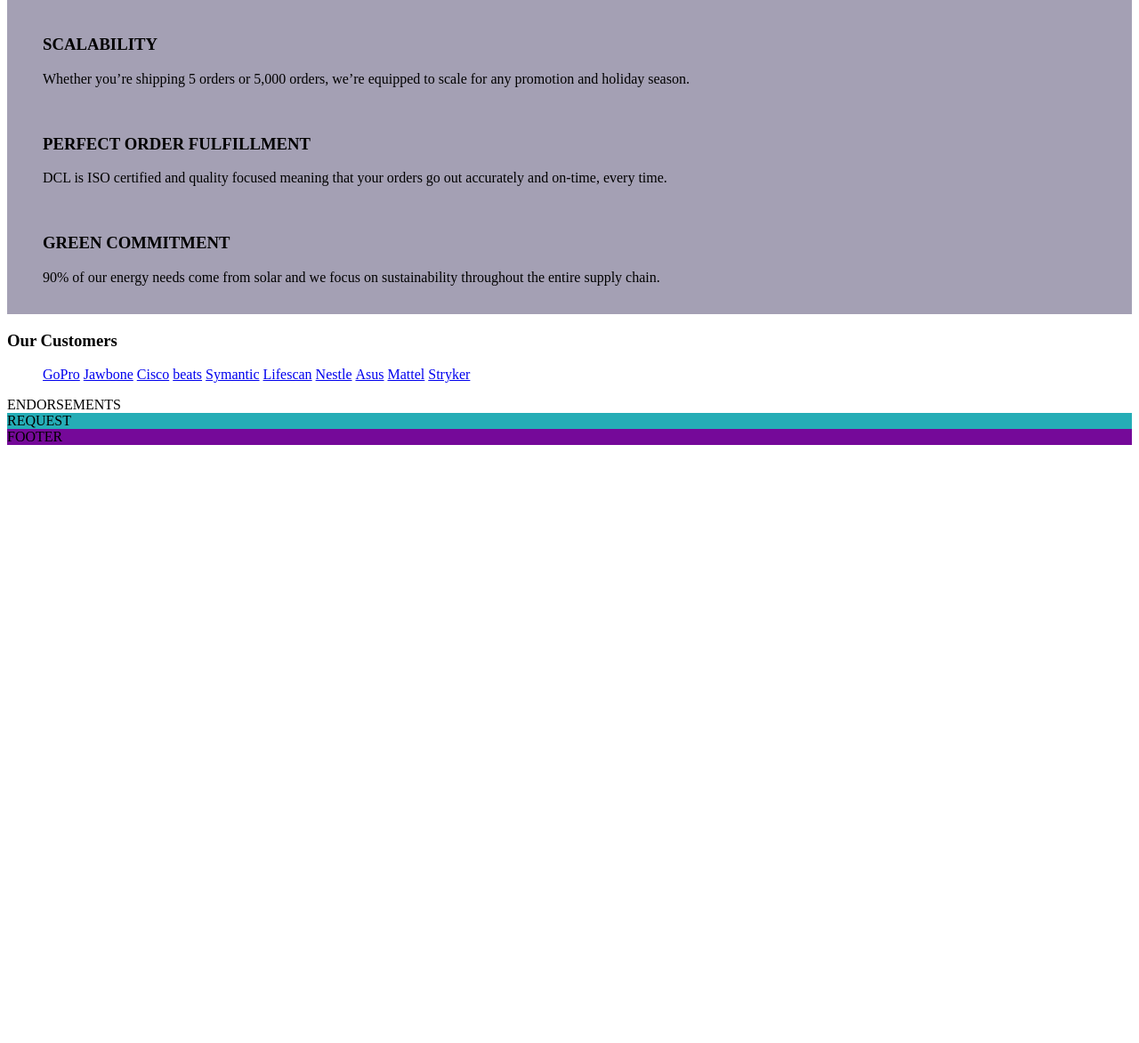
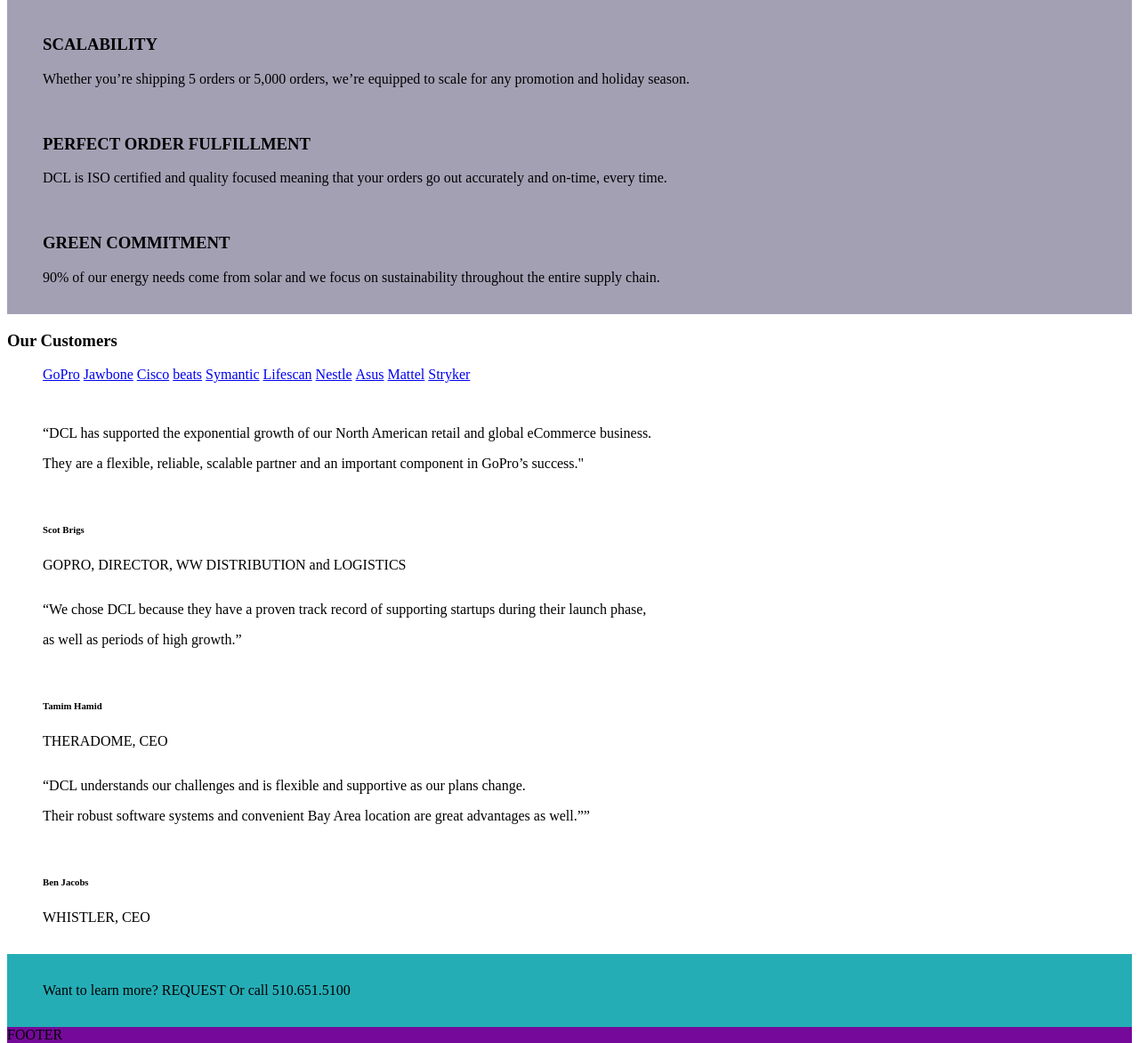
Before and after one commit to intoabrownstudy/dcl_css, a plain HTML site: page DCL/index.html in a window 1280 px wide. Shown: the part 1240-2412 px from the top of the page at 89% size. Before the commit the page ends 1740 px from the top, so only its background shows below. Drawn offline with Linux system fonts and the light colour scheme.

Commit message:
list of requests added

```diff
--- a/DCL/index.html
+++ b/DCL/index.html
@@ -81,6 +81,7 @@
             <h3>GREEN COMMITMENT</h3>
             <p>90% of our energy needs come from solar and we focus on sustainability throughout the entire supply chain.</p>
           </li>
+      </ul>
 
     </div>
 
@@ -103,11 +104,43 @@
     </div>
 
     <div id="endorsements">
-      ENDORSEMENTS
+      <ul>
+
+        <li><p>“DCL has supported the exponential growth of our North American retail and global eCommerce business.</p>
+            <p>They are a flexible, reliable, scalable partner and an important component in GoPro’s success."</p>
+            <img scr="http://placehold.it/140x100">
+            <h6>Scot Brigs</h6>
+            <p>GOPRO, DIRECTOR, WW DISTRIBUTION and LOGISTICS</p>
+          </li>
+
+        <li><p>“We chose DCL because they have a proven track record of supporting startups during their launch phase,</p>
+            <p>as well as periods of high growth.”</p>
+            <img scr="http://placehold.it/140x100">
+            <h6>Tamim Hamid</h6>
+            <p>THERADOME, CEO</p>
+          </li>
+
+        <li><p>“DCL understands our challenges and is flexible and supportive as our plans change.</p>
+            </p>Their robust software systems and convenient Bay Area location are great advantages as well.””</p>
+            <img scr="http://placehold.it/140x100">
+            <h6>Ben Jacobs</h6>
+            <p>WHISTLER, CEO</p>
+          </li>
+
+      </ul>
+
     </div>
 
     <div id="request">
-      REQUEST
+      <ul>
+
+       <li><p>Want to learn more?</p></li>
+       <li><p>REQUEST</p></li>
+       <li><p>Or call 510.651.5100</p></li>
+
+
+      </ul>
+
     </div>
 
     <footer>
```
